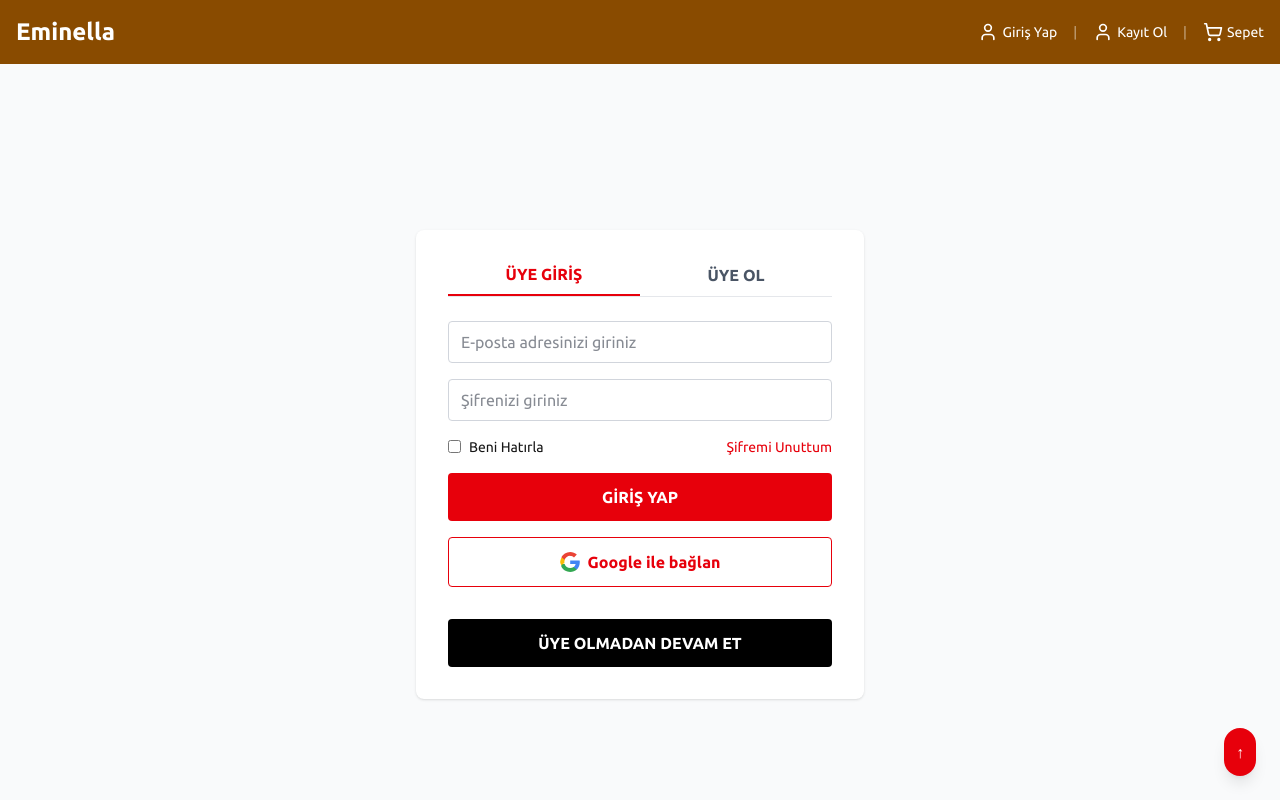
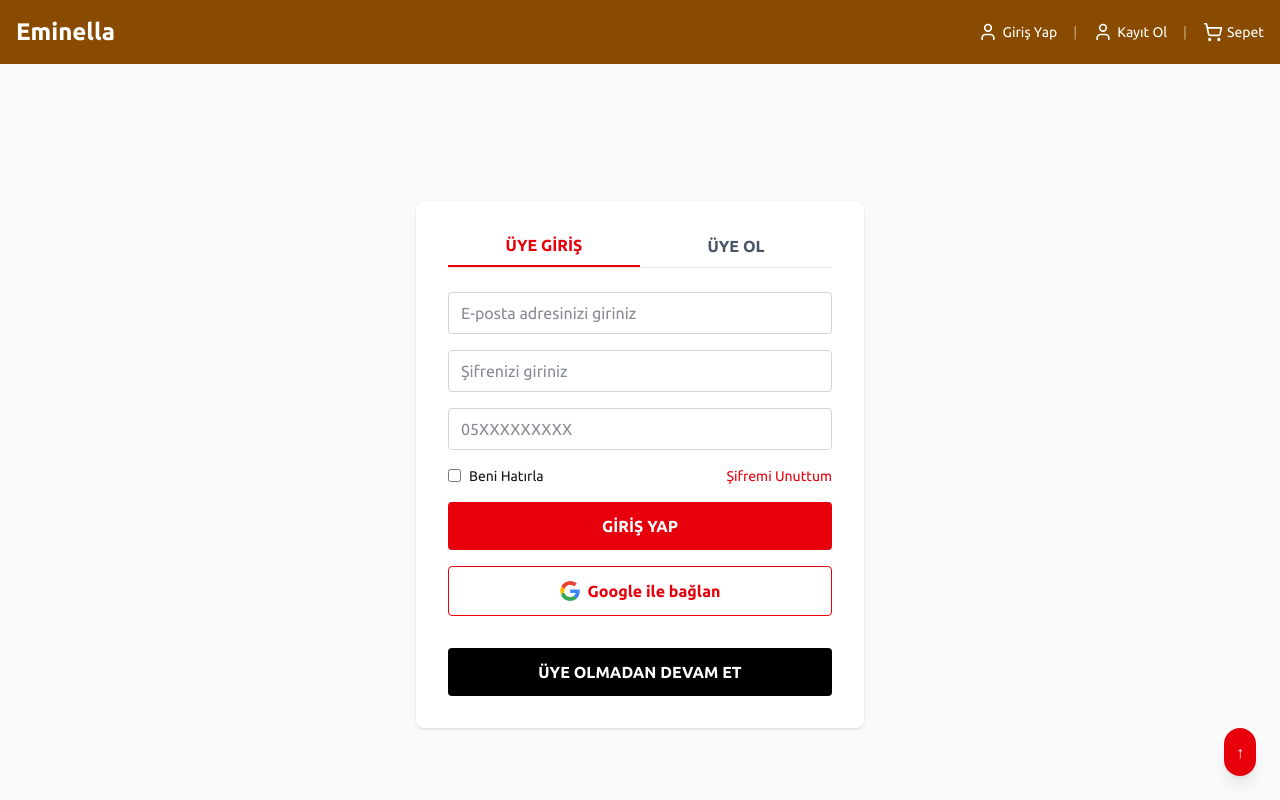
Before and after one commit to eminella/frontend-app, a Next.js app: page /checkout in a window 1280 px wide. Shown: the top 800 px of the page. Built offline with nearby package versions, Linux system fonts and the light colour scheme.

Commit message:
feat: telefon inputuna sadece rakam ve maksimum 11 karakter sınırı eklendi

```diff
--- a/app/checkout/page.tsx
+++ b/app/checkout/page.tsx
@@ -10,6 +10,7 @@ export default function CheckoutPage() {
   const [email, setEmail] = useState('');
   const [password, setPassword] = useState('');
   const [remember, setRemember] = useState(false);
+  const [phone, setPhone] = useState('');
 
   // Giriş formu submit
   const handleLogin = (e: React.FormEvent) => {
@@ -73,6 +74,18 @@ export default function CheckoutPage() {
               onChange={e => setPassword(e.target.value)}
               className="w-full px-3 py-2 border border-gray-300 rounded text-gray-900"
             />
+            <input
+              type="tel"
+              required
+              maxLength={11}
+              placeholder="05XXXXXXXXX"
+              value={phone}
+              onChange={e => {
+                const onlyNums = e.target.value.replace(/\D/g, '');
+                setPhone(onlyNums);
+              }}
+              className="w-full px-3 py-2 border border-gray-300 rounded text-gray-900"
+            />
             <div className="flex items-center justify-between text-sm">
               <label className="flex items-center space-x-2">
                 <input
```
